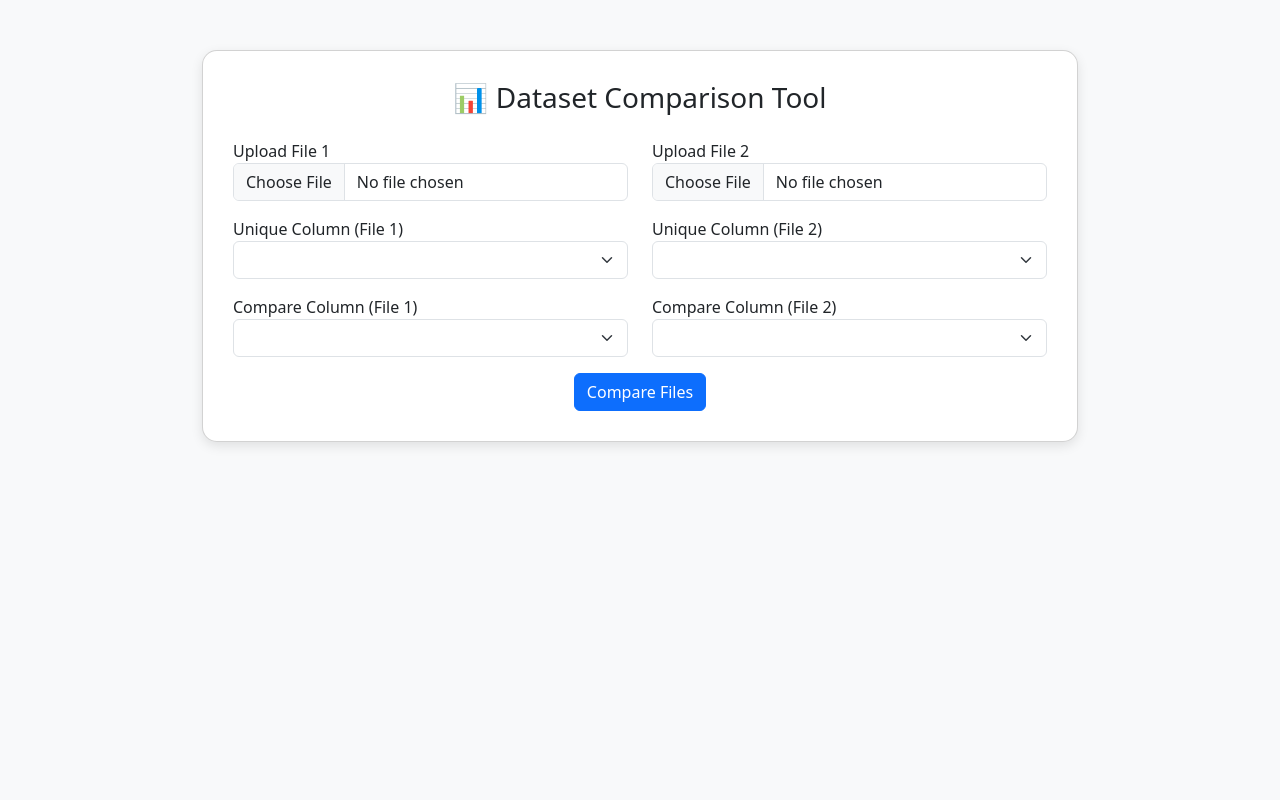
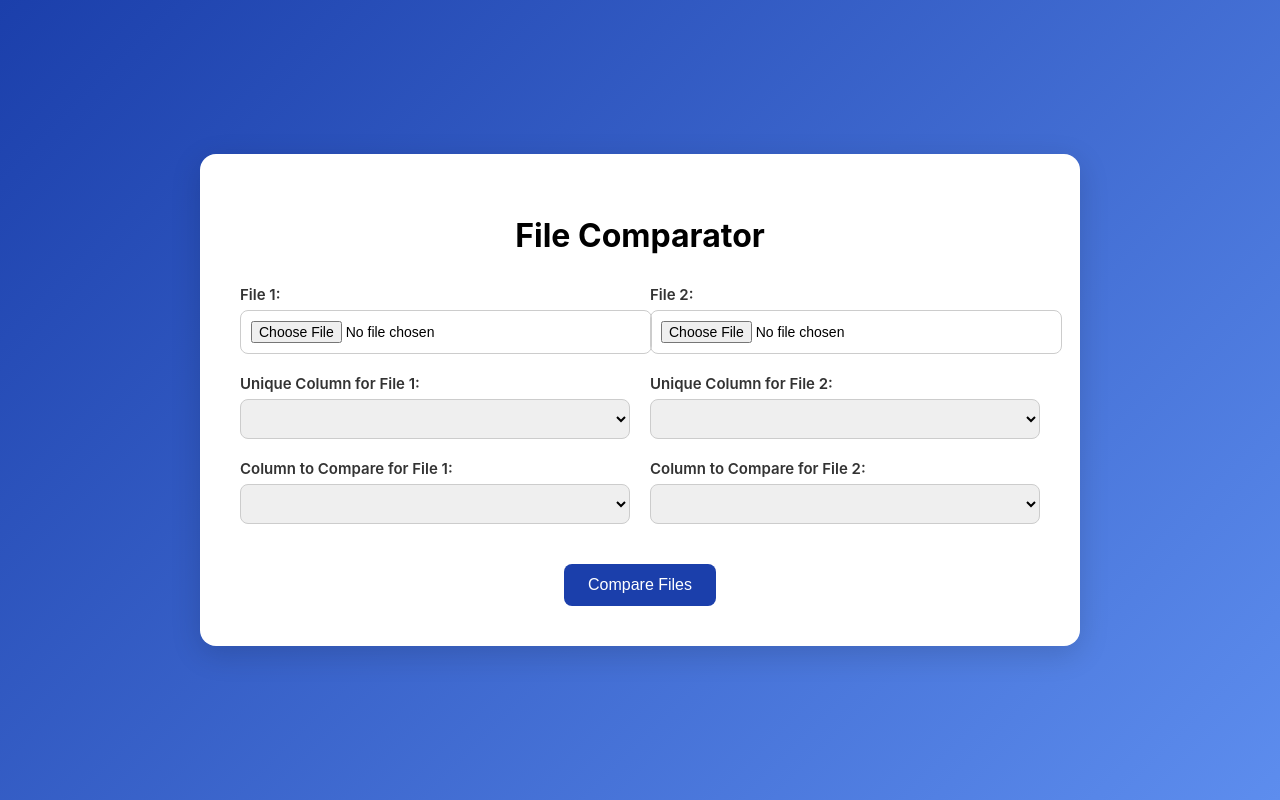
Before and after one commit to amritM03/Dataset-Comparison-Web-App, a Python web app: template templates/index.html in a window 1280 px wide. Run offline with Jinja, Linux system fonts and the light colour scheme; the template is opened without the code that fills it, so the values that code supplies are empty.

Commit message:
Update index.html

```diff
--- a/templates/index.html
+++ b/templates/index.html
@@ -3,122 +3,236 @@
 <head>
   <meta charset="UTF-8">
   <meta name="viewport" content="width=device-width, initial-scale=1.0">
-    <title>Dataset Comparison Tool</title>
-    <link href="https://cdn.jsdelivr.net/npm/bootstrap@5.3.0/dist/css/bootstrap.min.css" rel="stylesheet">
-    <script src="https://code.jquery.com/jquery-3.6.0.min.js"></script>
+  <title>File Comparator</title>
   <style>
-        body { background: #f8f9fa; }
-        .container { margin-top: 50px; max-width: 900px; }
-        .card { padding: 30px; border-radius: 15px; box-shadow: 0px 4px 12px rgba(0,0,0,0.1); }
-        .spinner-border { display: none; }
+    body {
+      font-family: "Inter", "Roboto", sans-serif;
+      margin: 0;
+      padding: 0;
+      background: linear-gradient(135deg, #1b3fab, #5d8dee);
+      display: flex;
+      justify-content: center;
+      align-items: center;
+      min-height: 100vh;
+    }
+
+    .container {
+      width: 85%;
+      max-width: 800px;
+      background: #fff;
+      padding: 40px;
+      border-radius: 16px;
+      box-shadow: 0 8px 30px rgba(0,0,0,0.15);
+      animation: fadeIn 0.5s ease-in-out;
+    }
+
+    h1 {
+      font-size: 32px;
+      font-weight: 700;
+      text-align: center;
+      margin-bottom: 30px;
+      color: rgba(0,0,0);
+    }
+
+    form {
+      display: grid;
+      grid-template-columns: 1fr 1fr;
+      gap: 20px;
+    }
+
+    label {
+      font-size: 15px;
+      font-weight: 600;
+      color: #333;
+      margin-bottom: 6px;
+      display: block;
+    }
+
+    input[type="file"],
+    select {
+      padding: 10px;
+      border: 1px solid #ccc;
+      border-radius: 8px;
+      width: 100%;
+      font-size: 14px;
+      transition: border 0.2s ease;
+    }
+
+    input[type="file"]:focus,
+    select:focus {
+      border-color: #1b3fab;
+      outline: none;
+    }
+
+    .submit-container {
+      grid-column: span 2;
+      text-align: center;
+      margin-top: 20px;
+    }
+
+    input[type="submit"] {
+      background-color: #1b3fab;
+      color: #fff;
+      padding: 12px 24px;
+      font-size: 16px;
+      border: none;
+      border-radius: 8px;
+      cursor: pointer;
+      transition: background-color 0.3s ease;
+    }
+
+    input[type="submit"]:hover {
+      background-color: #16327e;
+    }
+
+    .download-links {
+      margin-top: 30px;
+      text-align: center;
+    }
+
+    .download-links a {
+      display: inline-block;
+      padding: 12px 24px;
+      background-color: #28a745;
+      color: #fff;
+      text-decoration: none;
+      border-radius: 8px;
+      font-size: 15px;
+      transition: background-color 0.3s ease;
+    }
+
+    .download-links a:hover {
+      background-color: #218838;
+    }
+
+    @keyframes fadeIn {
+      from {opacity: 0; transform: translateY(20px);}
+      to {opacity: 1; transform: translateY(0);}
+    }
   </style>
+
+  <script>
+    function checkAndUpload() {
+      const file1 = document.getElementById('file1').files[0];
+      const file2 = document.getElementById('file2').files[0];
+      if (file1 && file2) {
+        uploadFiles();
+      }
+    }
+
+    async function uploadFiles() {
+      const file1 = document.getElementById('file1').files[0];
+      const file2 = document.getElementById('file2').files[0];
+
+      const formData = new FormData();
+      formData.append('file1', file1);
+      formData.append('file2', file2);
+
+      try {
+        const response = await fetch('/get_headers', {
+          method: 'POST',
+          body: formData
+        });
+
+        if (!response.ok) {
+          throw new Error('Error fetching headers');
+        }
+
+        const headers = await response.json();
+
+        if (headers.error) {
+          alert(headers.error);
+          return;
+        }
+
+        populateDropdowns(headers);
+
+      } catch (error) {
+        console.error('Error:', error);
+      }
+    }
+
+    function populateDropdowns(headers) {
+      const uniqueColumnSelect1 = document.getElementById('unique_column1');
+      const uniqueColumnSelect2 = document.getElementById('unique_column2');
+      const columnsToCompareSelect1 = document.getElementById('columns_to_compare1');
+      const columnsToCompareSelect2 = document.getElementById('columns_to_compare2');
+
+      // Reset with placeholders
+      uniqueColumnSelect1.innerHTML = '<option disabled selected>Select column</option>';
+      uniqueColumnSelect2.innerHTML = '<option disabled selected>Select column</option>';
+      columnsToCompareSelect1.innerHTML = '<option disabled selected>Select column</option>';
+      columnsToCompareSelect2.innerHTML = '<option disabled selected>Select column</option>';
+
+      if (!headers['file1'].length || !headers['file2'].length) {
+        alert("One or both files have no headers.");
+        return;
+      }
+
+      headers['file1'].forEach(header => {
+        const option1 = document.createElement('option');
+        option1.value = header;
+        option1.textContent = header;
+        uniqueColumnSelect1.appendChild(option1);
+
+        const option2 = document.createElement('option');
+        option2.value = header;
+        option2.textContent = header;
+        columnsToCompareSelect1.appendChild(option2);
+      });
+
+      headers['file2'].forEach(header => {
+        const option1 = document.createElement('option');
+        option1.value = header;
+        option1.textContent = header;
+        uniqueColumnSelect2.appendChild(option1);
+
+        const option2 = document.createElement('option');
+        option2.value = header;
+        option2.textContent = header;
+        columnsToCompareSelect2.appendChild(option2);
+      });
+    }
+  </script>
 </head>
 <body>
   <div class="container">
-        <div class="card">
-            <h3 class="text-center mb-4">📊 Dataset Comparison Tool</h3>
-
-            <form id="compareForm" enctype="multipart/form-data">
-                <div class="row mb-3">
-                    <div class="col">
-                        <label>Upload File 1</label>
-                        <input type="file" id="file1" name="file1" class="form-control" required>
+    <h1>File Comparator</h1>
+    <form method="post" enctype="multipart/form-data" action="/">
+      <div>
+        <label for="file1">File 1:</label>
+        <input type="file" id="file1" name="file1" accept=".xlsx,.xls,.csv,.tsv,.txt" onchange="checkAndUpload()" required>
       </div>
-                    <div class="col">
-                        <label>Upload File 2</label>
-                        <input type="file" id="file2" name="file2" class="form-control" required>
+      <div>
+        <label for="file2">File 2:</label>
+        <input type="file" id="file2" name="file2" accept=".xlsx,.xls,.csv,.tsv,.txt" onchange="checkAndUpload()" required>
       </div>
+      <div>
+        <label for="unique_column1">Unique Column for File 1:</label>
+        <select id="unique_column1" name="unique_column1"></select>
       </div>
-
-                <div class="row mb-3">
-                    <div class="col">
-                        <label>Unique Column (File 1)</label>
-                        <select id="unique_column_file1" name="unique_column_file1" class="form-select" required></select>
+      <div>
+        <label for="unique_column2">Unique Column for File 2:</label>
+        <select id="unique_column2" name="unique_column2"></select>
       </div>
-                    <div class="col">
-                        <label>Unique Column (File 2)</label>
-                        <select id="unique_column_file2" name="unique_column_file2" class="form-select" required></select>
+      <div>
+        <label for="columns_to_compare1">Column to Compare for File 1:</label>
+        <select id="columns_to_compare1" name="columns_to_compare1"></select>
       </div>
+      <div>
+        <label for="columns_to_compare2">Column to Compare for File 2:</label>
+        <select id="columns_to_compare2" name="columns_to_compare2"></select>
       </div>
-
-                <div class="row mb-3">
-                    <div class="col">
-                        <label>Compare Column (File 1)</label>
-                        <select id="compare_column_file1" name="compare_column_file1" class="form-select" required></select>
-                    </div>
-                    <div class="col">
-                        <label>Compare Column (File 2)</label>
-                        <select id="compare_column_file2" name="compare_column_file2" class="form-select" required></select>
-                    </div>
-                </div>
-
-                <div class="text-center">
-                    <button type="submit" class="btn btn-primary">Compare Files</button>
-                    <div class="spinner-border text-primary ms-3" role="status" id="loadingSpinner">
-                        <span class="visually-hidden">Loading...</span>
-                    </div>
+      <div class="submit-container">
+        <input type="submit" value="Compare Files">
       </div>
     </form>
+
+    {% if sheets_available %}
+    <div class="download-links">
+      <a href="/download">Download Comparison Result</a>
     </div>
+    {% endif %}
   </div>
-
-    <script>
-        function fetchHeaders(){
-            let formData = new FormData();
-            if ($("#file1")[0].files.length > 0) {
-                formData.append("file1", $("#file1")[0].files[0]);
-            }
-            if ($("#file2")[0].files.length > 0) {
-                formData.append("file2", $("#file2")[0].files[0]);
-            }
-
-            $.ajax({
-                url: "/get_headers",
-                type: "POST",
-                data: formData,
-                processData: false,
-                contentType: false,
-                success: function(data){
-                    $("#unique_column_file1, #compare_column_file1").empty();
-                    $("#unique_column_file2, #compare_column_file2").empty();
-
-                    data.file1_headers.forEach(col => {
-                        $("#unique_column_file1, #compare_column_file1").append(new Option(col, col));
-                    });
-                    data.file2_headers.forEach(col => {
-                        $("#unique_column_file2, #compare_column_file2").append(new Option(col, col));
-                    });
-                }
-            });
-        }
-
-        $("#file1, #file2").on("change", fetchHeaders);
-
-        $("#compareForm").on("submit", function(e){
-            e.preventDefault();
-            $("#loadingSpinner").show();
-
-            $.ajax({
-                url: "/compare",
-                type: "POST",
-                data: new FormData(this),
-                processData: false,
-                contentType: false,
-                xhrFields: { responseType: 'blob' },
-                success: function(data){
-                    $("#loadingSpinner").hide();
-                    let url = window.URL.createObjectURL(data);
-                    let a = document.createElement("a");
-                    a.href = url;
-                    a.download = "comparison_result.xlsx";
-                    a.click();
-                },
-                error: function(){
-                    $("#loadingSpinner").hide();
-                    alert("Error during comparison. Please try again.");
-                }
-            });
-        });
-    </script>
 </body>
 </html>
```
Lines whose indentation alone changed are shown as unchanged.
